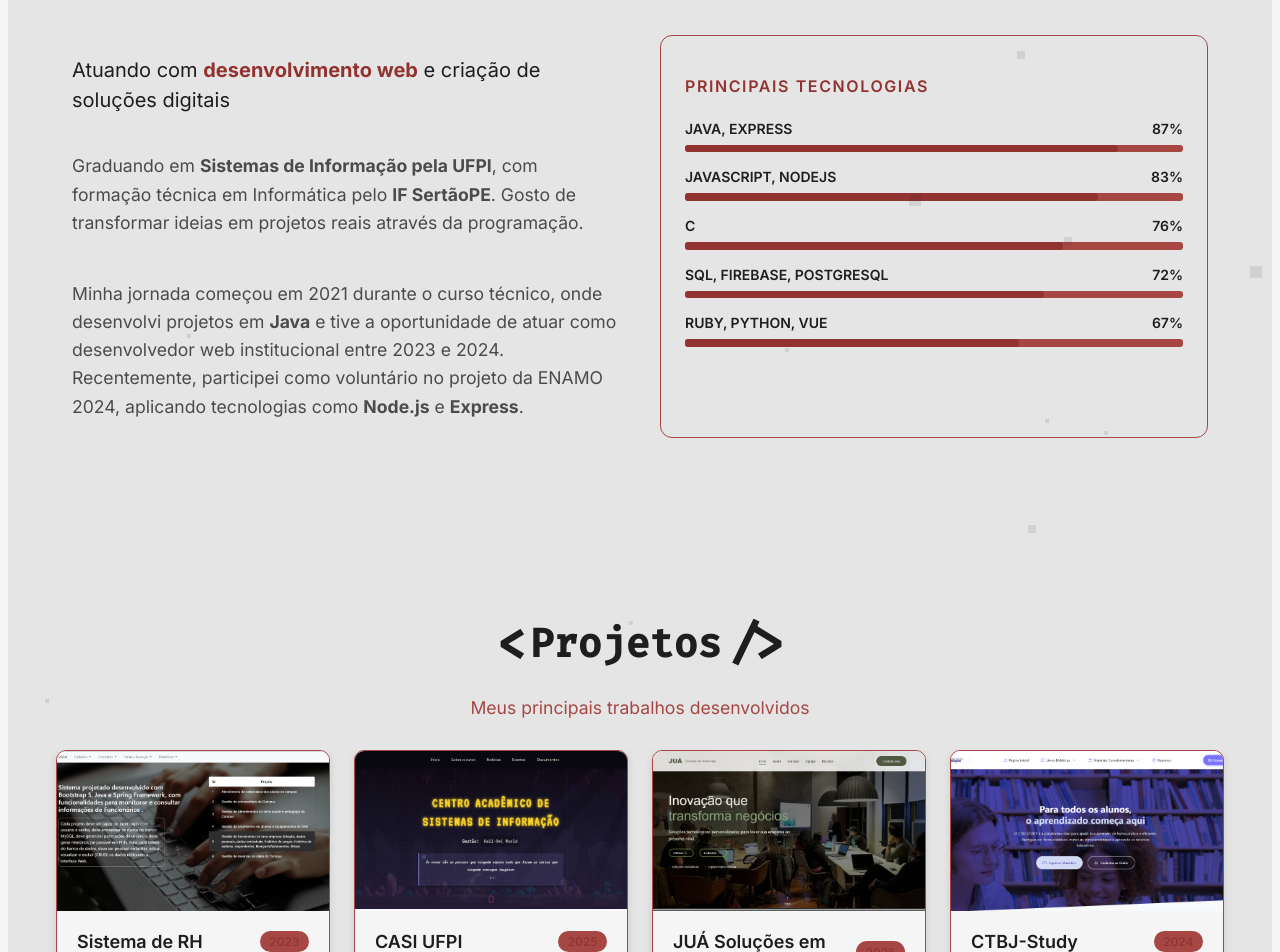
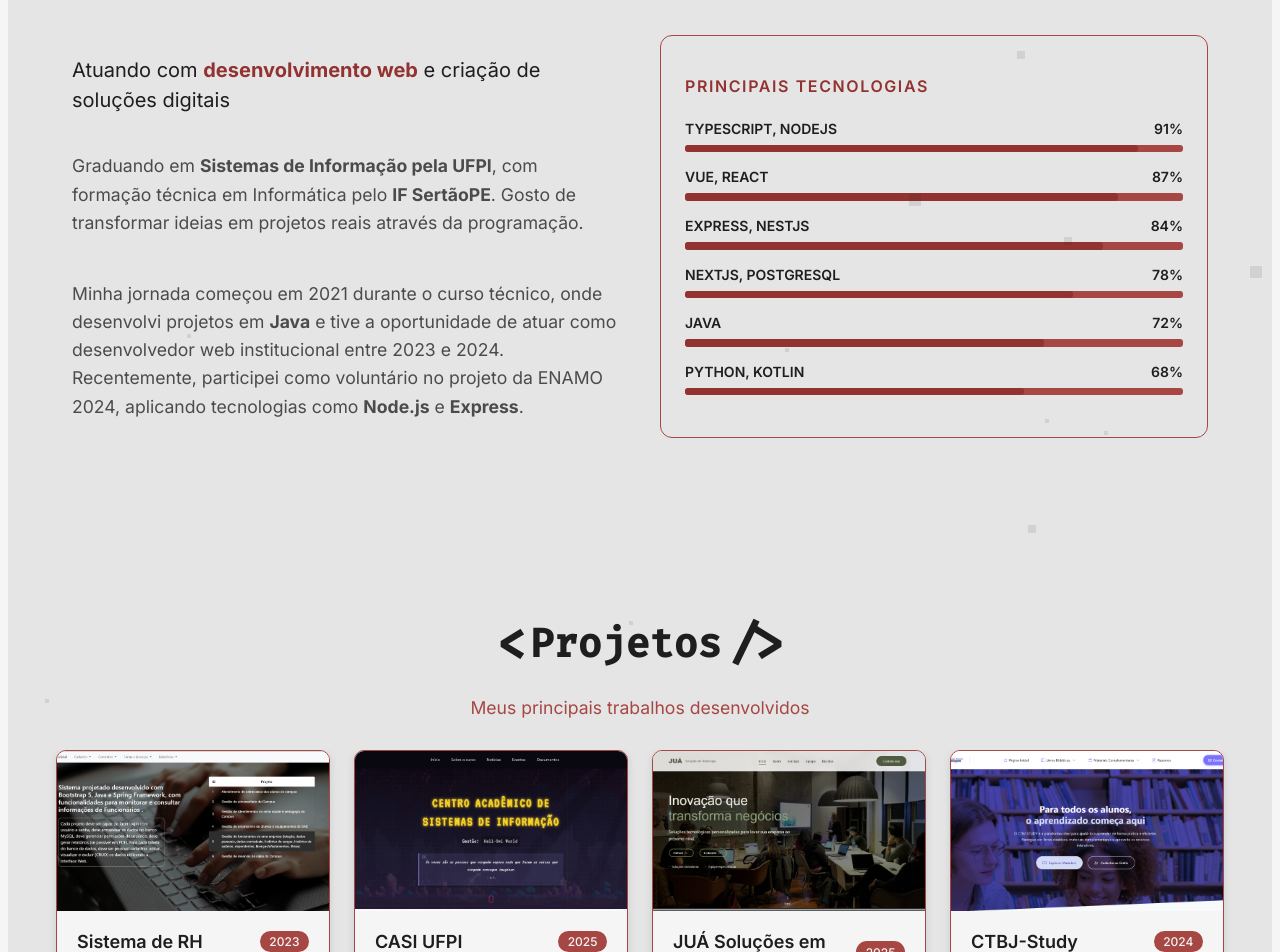
Before and after one commit to aIlyson/webprt, a Next.js app: page / in a window 1280 px wide. Shown: the part 1040-1992 px from the top of the page. Built offline with nearby package versions, Linux system fonts and the light colour scheme.

Commit message:
style: organize styles and layout for statistics

```diff
--- a/src/containers/about/index.tsx
+++ b/src/containers/about/index.tsx
@@ -95,11 +95,12 @@ const About: React.FC = () => {
 
             <div className={styles.skillsGrid}>
               {[
-                { name: "JAVA, EXPRESS", level: 87 },
-                { name: "JAVASCRIPT, NODEJS", level: 83 },
-                { name: "C", level: 76 },
-                { name: "SQL, FIREBASE, POSTGRESQL", level: 72 },
-                { name: "RUBY, PYTHON, VUE ", level: 67 },
+                { name: "TYPESCRIPT, NODEJS", level: 91 },
+                { name: "VUE, REACT", level: 87 },
+                { name: "EXPRESS, NESTJS", level: 84 },
+                { name: "NEXTJS, POSTGRESQL", level: 78 },
+                { name: "JAVA", level: 72 },
+                { name: "PYTHON, KOTLIN", level: 68 },
               ].map((skill, index) => (
                 <motion.div
                   key={skill.name}
--- a/src/containers/projects/Projects.module.css
+++ b/src/containers/projects/Projects.module.css
@@ -105,7 +105,7 @@
 
 .projectYear {
   background: var(--primary-light);
-  color: var(--primary);
+  color: var(--base);
   font-size: 0.75rem;
   font-weight: 500;
   padding: 0.2rem 0.6rem;
```
